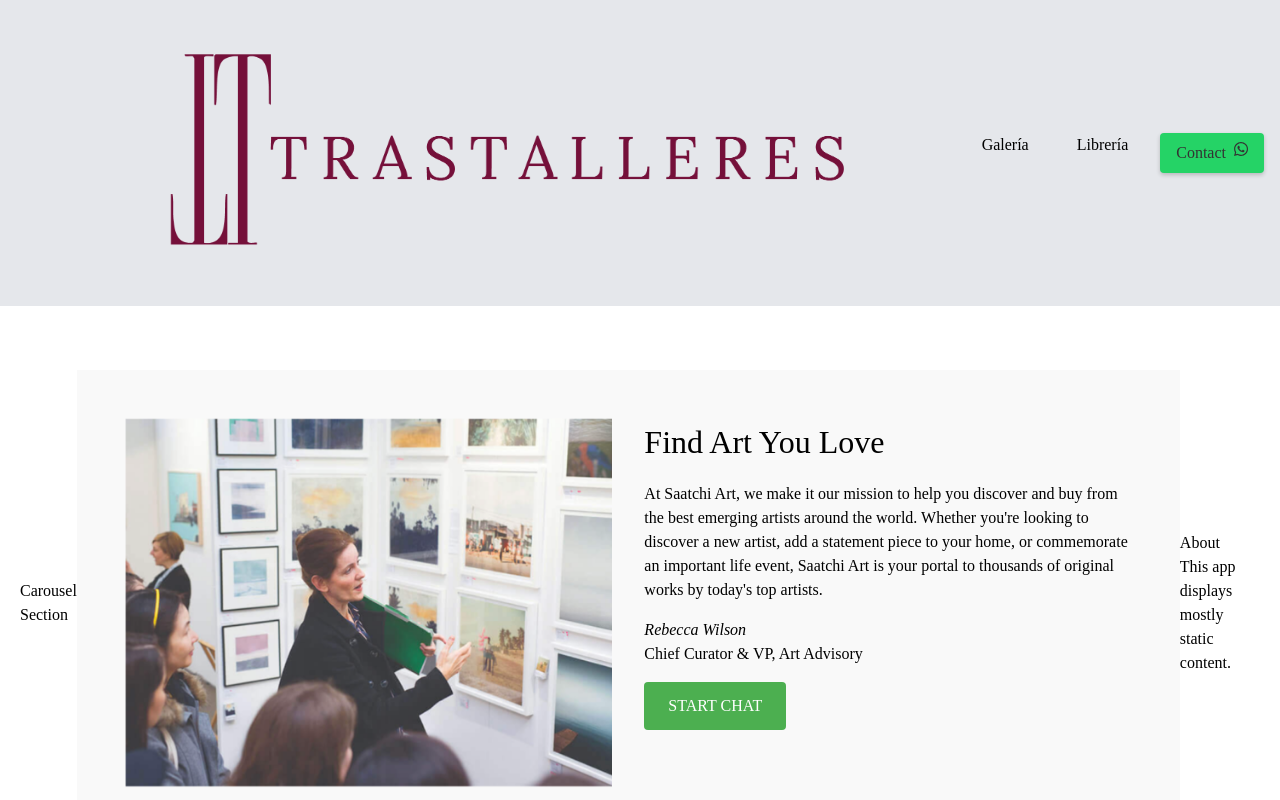
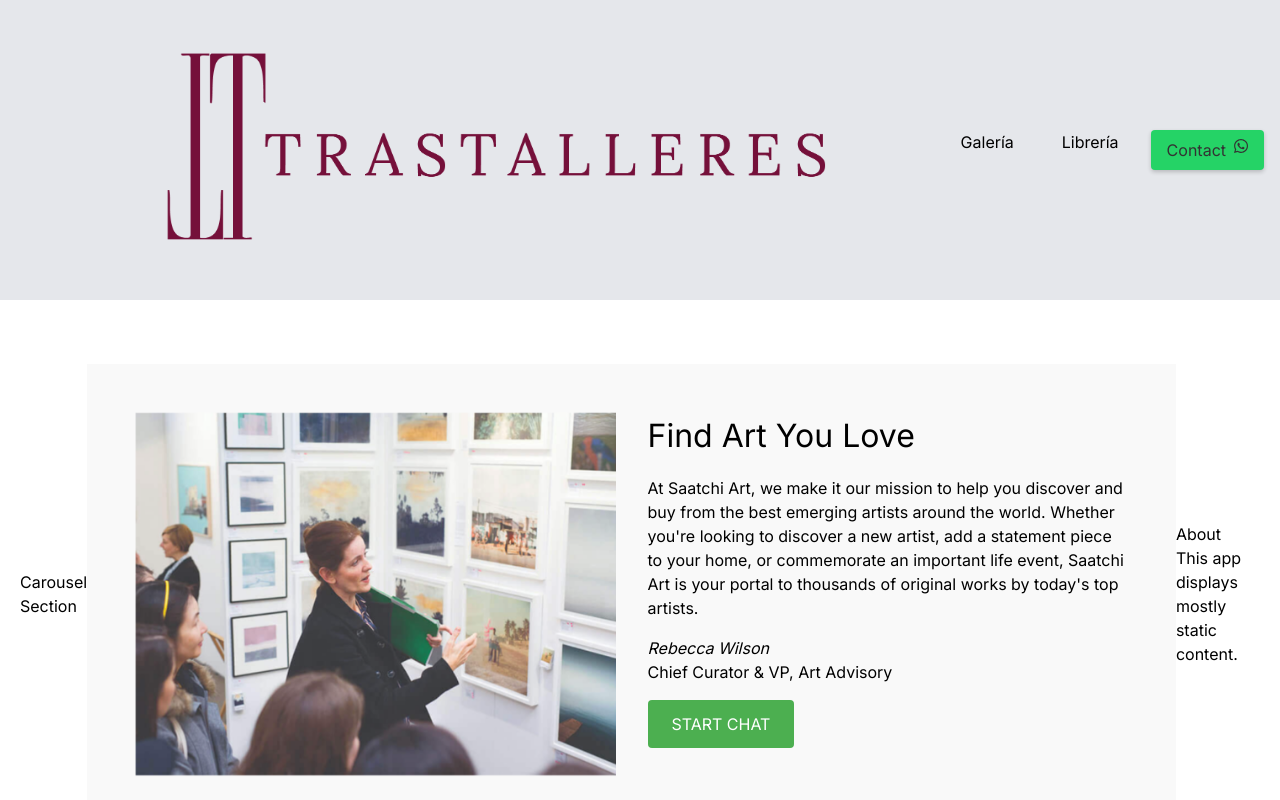
Before and after one commit to incuantaq/trastalleres, a Next.js app: page / in a window 1280 px wide. Shown: the top 800 px of the page. Built offline with nearby package versions, Linux system fonts and the light colour scheme.

Commit message:
bringing back typography + gitignore update

```diff
--- a/app/layout.tsx
+++ b/app/layout.tsx
@@ -7,6 +7,12 @@
   title: `Next.js and ${CMS_NAME} Example`,
   description: `This is a blog built with Next.js and ${CMS_NAME}.`,
 };
+
+const inter = Inter({
+  variable: "--font-inter",
+  subsets: ["latin"],
+  display: "swap",
+});
 
 function Footer() {
   return (
@@ -42,7 +48,7 @@
   children: React.ReactNode;
 }) {
   return (
-    <html lang="en" >
+    <html lang="en" className={inter.variable}>
       <body>
         <section className="min-h-screen">
           <Navbar/>
```
Also changed, not shown: 1 other file (tests, documents, lock files or other folders).
